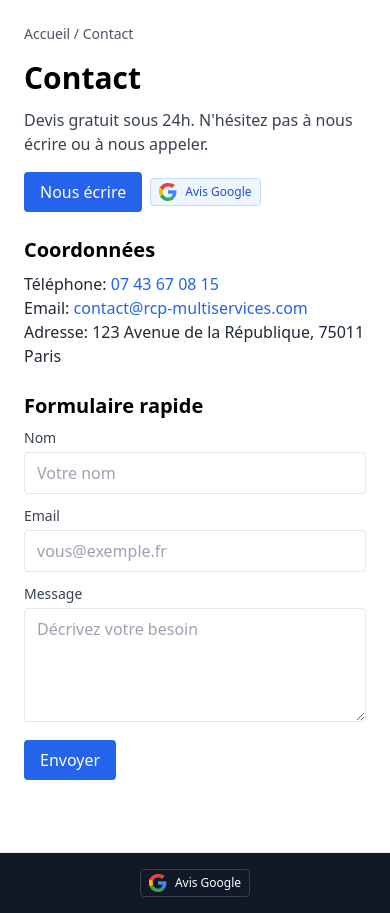
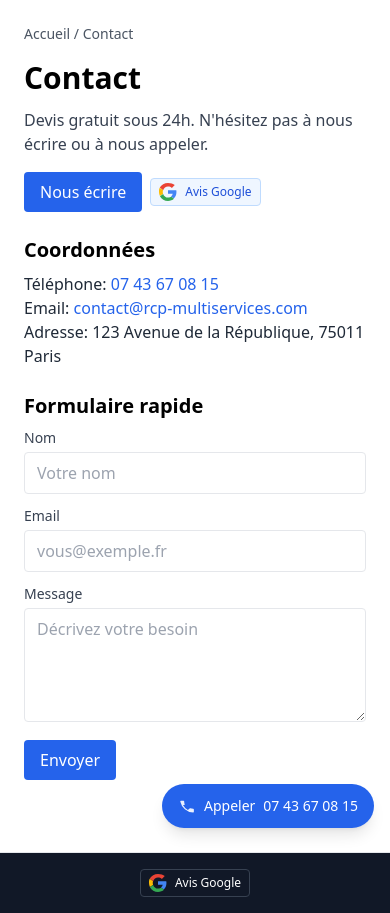
Before and after one commit to Soofmaax/RCP-Multiservices, a React (Vite) app: page /contact in a window 390 px wide. Built offline with nearby package versions, Linux system fonts and the light colour scheme; no server answers.

Commit message:
feat: add QuickCall component and update CityPage with nearby cities and FAQ enhancements.
Co-authored-by: Genie <genie@cosine.sh>

```diff
--- /dev/null
+++ b/src/components/QuickCall.tsx
@@ -0,0 +1,28 @@
+export default function QuickCall() {
+  const telHref = 'tel:+33743670815';
+  const label = 'Appeler RCP Multiservices';
+
+  return (
+    <a
+      href={telHref}
+      aria-label={label}
+      className="fixed bottom-4 right-4 sm:hidden z-50 inline-flex items-center gap-2 px-4 py-3 rounded-full bg-blue-600 text-white shadow-lg transition-colors duration-150 hover:bg-blue-700 focus:outline-none focus:ring-2 focus:ring-blue-300"
+    >
+      <svg
+        aria-hidden="true"
+        focusable="false"
+        width="18"
+        height="18"
+        viewBox="0 0 24 24"
+        className="opacity-90"
+      >
+        <path
+          fill="currentColor"
+          d="M6.62 10.79a15.053 15.053 0 006.59 6.59l2.2-2.2a1 1 0 011.11-.21a11.72 11.72 0 003.64.58a1 1 0 011 1v3.25a1 1 0 01-.9 1A19 19 0 013 5.9a1 1 0 011-1h3.26a1 1 0 011 1a11.72 11.72 0 00.58 3.64a1 1 0 01-.21 1.11z"
+        />
+      </svg>
+      <span className="text-sm font-medium">Appeler</span>
+      <span className="text-sm">07&nbsp;43&nbsp;67&nbsp;08&nbsp;15</span>
+    </a>
+  );
+}
--- a/src/components/index.ts
+++ b/src/components/index.ts
@@ -1,2 +1,3 @@
 export { default as GoogleReviewsBadge } from './GoogleReviewsBadge';
 export { default as Reviews } from './Reviews';
+export { default as QuickCall } from './QuickCall';
--- a/src/pages/CityPage.tsx
+++ b/src/pages/CityPage.tsx
@@ -111,6 +111,27 @@ export default function CityPage() {
         <Reviews />
 
         <section className="mt-6">
+          <h2 className="text-xl font-semibold">Villes proches</h2>
+          <p className="text-gray-700">
+            Nous intervenons également dans les villes voisines du département {match.department.name}.
+          </p>
+          <div className="mt-2 flex flex-wrap gap-2">
+            {match.department.cities
+              .filter((c) => c.slug !== match.city.slug)
+              .slice(0, 8)
+              .map((c) => (
+                <Link
+                  key={c.slug}
+                  to={`/zones/${match.region.key}/${c.slug}`}
+                  className="text-blue-600 hover:text-blue-700 hover:bg-blue-50 transition-colors rounded px-1"
+                >
+                  {c.name}
+                </Link>
+              ))}
+          </div>
+        </section>
+
+        <section className="mt-6">
           <h2 className="text-xl font-semibold">FAQ</h2>
           <details className="mt-2">
             <summary className="cursor-pointer font-medium">
@@ -128,6 +149,14 @@ export default function CityPage() {
               Oui, nous intervenons à {match.city.name} et dans tout le département {match.department.name}.
             </p>
           </details>
+          <details className="mt-2">
+            <summary className="cursor-pointer font-medium">
+              Vos intervenants sont-ils qualifiés et assurés ?
+            </summary>
+            <p className="mt-1 text-gray-700">
+              Oui, notre équipe est formée, qualifiée et assurée pour intervenir en toute sécurité.
+            </p>
+          </details>
         </section>
 
         <section className="mt-6">
--- a/src/pages/ZonesIndex.tsx
+++ b/src/pages/ZonesIndex.tsx
@@ -22,7 +22,7 @@ export default function ZonesIndex() {
                       <Link
                         key={c.slug}
                         to={`/zones/${region.key}/${c.slug}`}
-                        className="text-blue-600 hover:underline"
+                        className="text-blue-600 hover:text-blue-700 hover:bg-blue-50 transition-colors rounded px-1"
                       >
                         {c.name}
                       </Link>
--- a/src/routes/AppRoutes.tsx
+++ b/src/routes/AppRoutes.tsx
@@ -1,7 +1,7 @@
 import { Helmet } from 'react-helmet-async';
 import { Routes, Route, BrowserRouter, Link } from 'react-router-dom';
 import { CityPage, ZonesIndex, ServicesPage, ContactPage } from '../pages';
-import { GoogleReviewsBadge } from '../components';
+import { GoogleReviewsBadge, QuickCall } from '../components';
 import { btnPrimary, btnSecondary, ctaRow } from '../utils/styles';
 
 const SITE_URL = 'https://www.rcp-multiservices.com';
@@ -95,6 +95,7 @@ export default function AppRoutes() {
         <Route path="/zones" element={<ZonesRoot />} />
         <Route path="/zones/:region/:city" element={<CityPage />} />
       </Routes>
+      <QuickCall />
       <Footer />
     </BrowserRouter>
   );
--- a/src/utils/styles.ts
+++ b/src/utils/styles.ts
@@ -1,7 +1,7 @@
 export const btnPrimary =
-  'inline-block text-white bg-blue-600 hover:bg-blue-700 px-4 py-2 rounded';
+  'inline-block text-white bg-blue-600 hover:bg-blue-700 px-4 py-2 rounded transition-colors duration-150 hover:scale-[1.02]';
 
 export const btnSecondary =
-  'inline-block text-blue-700 bg-blue-50 hover:bg-blue-100 px-4 py-2 rounded';
+  'inline-block text-blue-700 bg-blue-50 hover:bg-blue-100 px-4 py-2 rounded transition-colors duration-150 hover:scale-[1.02]';
 
 export const ctaRow = 'mt-4 flex flex-wrap items-center gap-2 sm:gap-3';
```
Also changed, not shown: 1 other file (tests, documents, lock files or other folders).
